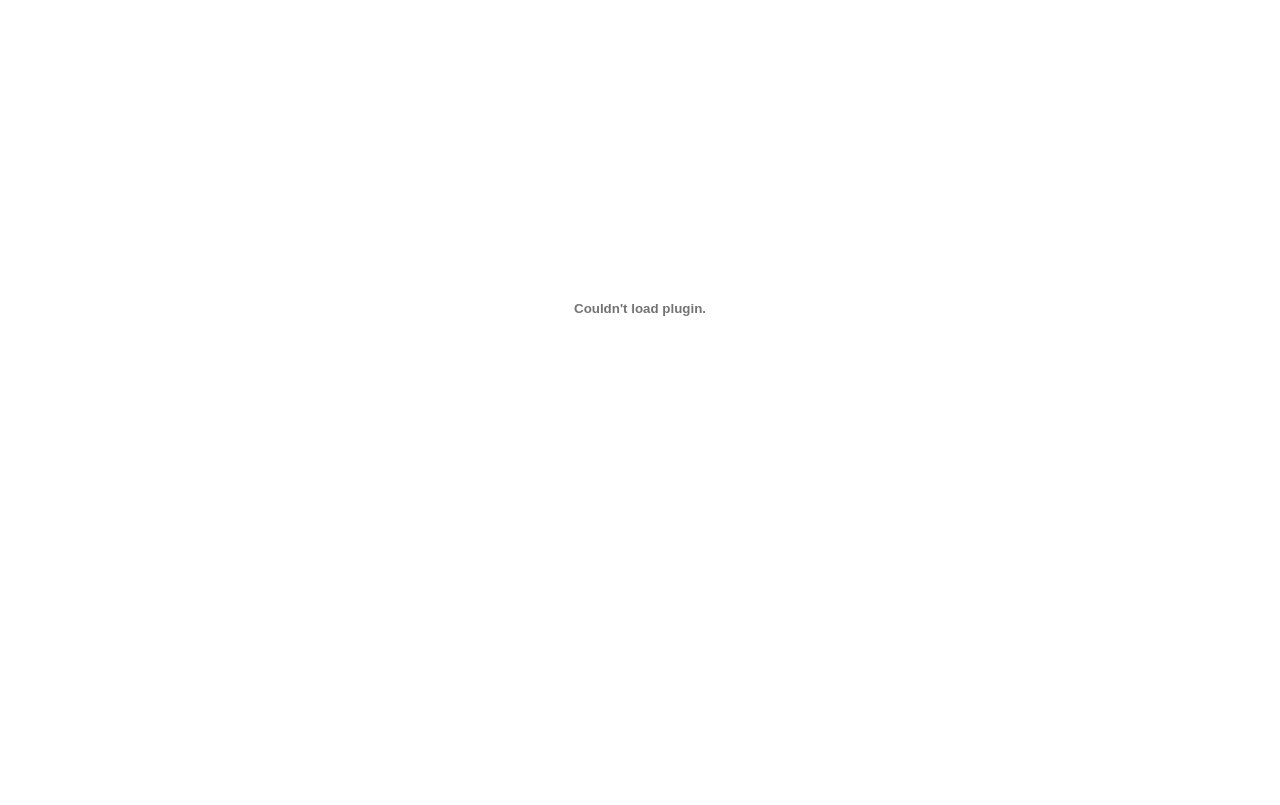
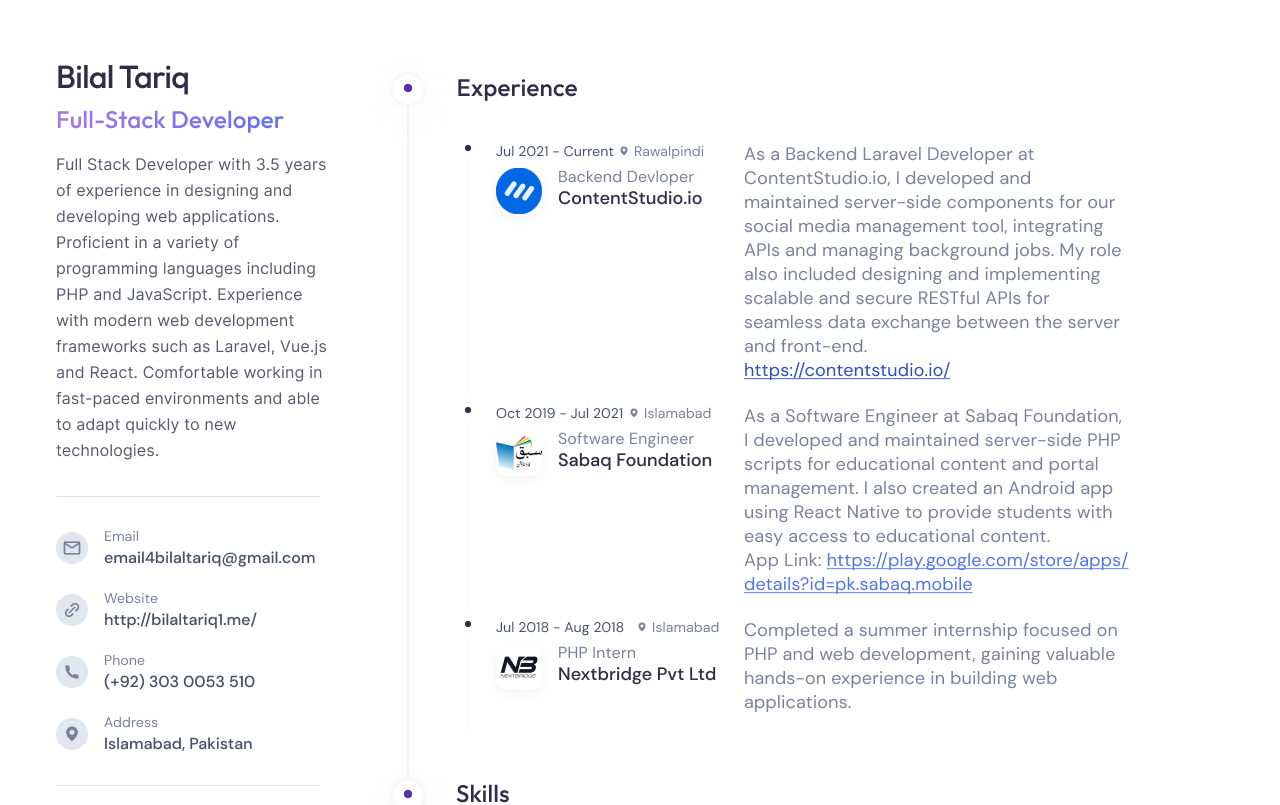
Before and after one commit to BilalTariq01/BilalTariq01, a plain HTML site: page index.html in a window 1280 px wide. Shown: the top 805 px of the page. Drawn offline with Linux system fonts and the light colour scheme.

Commit message:
jpg resume added

```diff
--- a/index.html
+++ b/index.html
@@ -1 +1,9 @@
-<embed src="Resume.pdf" width="100%" height="600px" type="application/pdf">
+<!DOCTYPE html>
+<html>
+<head>
+    <title>My CV</title>
+</head>
+<body>
+    <img src="Resume.jpg" alt="My CV">
+</body>
+</html>
```
Also changed, not shown: Resume.jpg (added).
